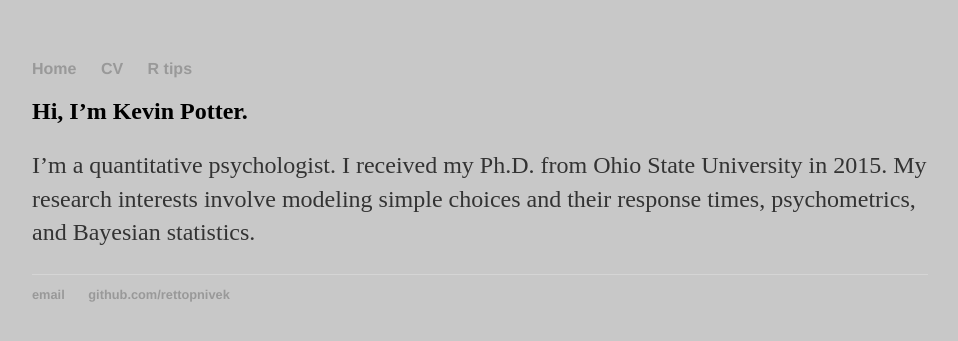
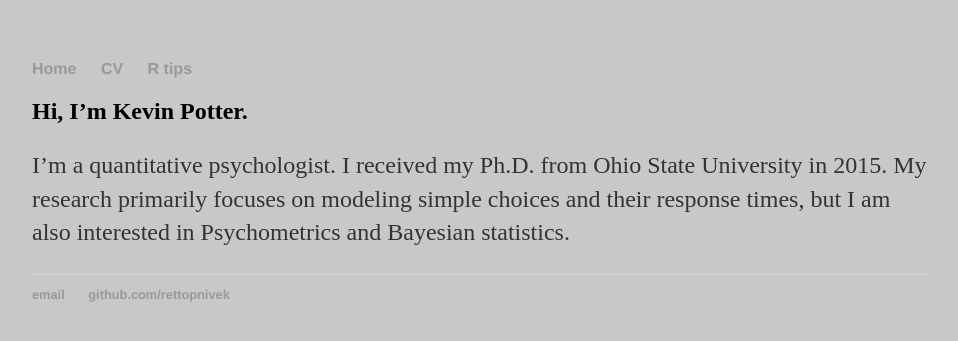
Before and after one commit to rettopnivek/rettopnivek.github.io, a Jekyll site: the page built from index.md, in a window 1280 px wide. Shown: the top 341 px of the page, without its empty margins (160-1118 px from the left). Built offline with Jekyll 4.4.1, drawn with Linux system fonts in a browser that asks for light colours.

Commit message:
Update index.md

```diff
--- a/index.md
+++ b/index.md
@@ -5,4 +5,4 @@ title: Kevin Potter
 
 ## Hi, I'm Kevin Potter.
 
-I'm a quantitative psychologist. I received my Ph.D. from Ohio State University in 2015. My research interests involve modeling simple choices and their response times, psychometrics, and Bayesian statistics.
+I'm a quantitative psychologist. I received my Ph.D. from Ohio State University in 2015. My research primarily focuses on modeling simple choices and their response times, but I am also interested in Psychometrics and Bayesian statistics.
```
